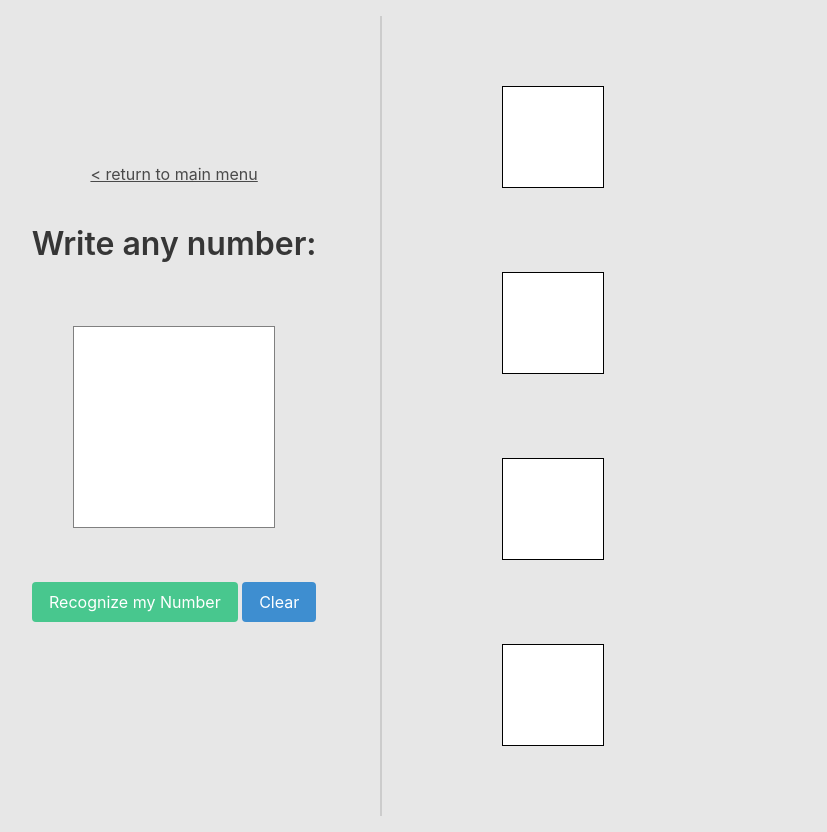
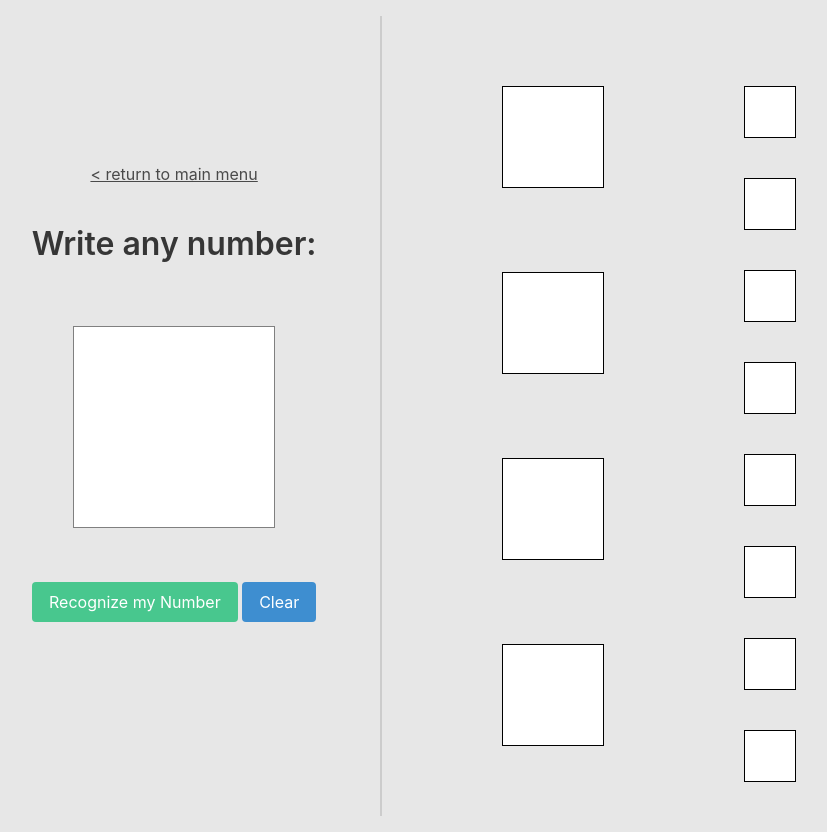
Before and after one commit to kellyyyeh/codyavosionary, a Flask app: page /recognize in a window 1280 px wide. Shown: the whole page, without its empty margins (48-875 px from the left). Run offline with Flask 3, Linux system fonts and the light colour scheme; a map, chart or similar area stays blank.

Commit message:
two layers

```diff
--- a/static/index.css
+++ b/static/index.css
@@ -30,7 +30,31 @@ html {
     margin-left: 100px;
 }
 
-.quadrant {
+.layer1 {
+    background-color: white;
+    border: 1px solid #000; /* Adds a border to each quadrant */
+    margin: 20px; /* Adds some space around each quadrant */
+}
+
+.layer2-1 {
+    background-color: white;
+    border: 1px solid #000; /* Adds a border to each quadrant */
+    margin: 20px; /* Adds some space around each quadrant */
+}
+
+.layer2-2 {
+    background-color: white;
+    border: 1px solid #000; /* Adds a border to each quadrant */
+    margin: 20px; /* Adds some space around each quadrant */
+}
+
+.layer2-3 {
+    background-color: white;
+    border: 1px solid #000; /* Adds a border to each quadrant */
+    margin: 20px; /* Adds some space around each quadrant */
+}
+
+.layer2-4 {
     background-color: white;
     border: 1px solid #000; /* Adds a border to each quadrant */
     margin: 20px; /* Adds some space around each quadrant */
--- a/static/index.js
+++ b/static/index.js
@@ -108,28 +108,53 @@ function drawCanvas() {
   }
 }
 
-function splitAndDisplayQuadrants(cnvs) {
-  const halfWidth = cnvs.width / 2
-  const halfHeight = cnvs.height / 2
+function splitAndDisplayQuadrants(cnvs, className) {
+  const context = cnvs.getContext("2d");
+  const halfWidth = cnvs.width / 2;
+  const halfHeight = cnvs.height / 2;
 
   // Get the image data for each quadrant
-  const topLeftData = context.getImageData(0, 0, halfWidth, halfHeight)
-  const topRightData = context.getImageData(halfWidth, 0, halfWidth, halfHeight)
-  const bottomLeftData = context.getImageData(0, halfHeight, halfWidth, halfHeight)
-  const bottomRightData = context.getImageData(halfWidth, halfHeight, halfWidth, halfHeight)
+  const imageData = [
+    context.getImageData(0, 0, halfWidth, halfHeight), // Top-left
+    context.getImageData(halfWidth, 0, halfWidth, halfHeight), // Top-right
+    context.getImageData(0, halfHeight, halfWidth, halfHeight), // Bottom-left
+    context.getImageData(halfWidth, halfHeight, halfWidth, halfHeight) // Bottom-right
+  ];
 
-  // Get contexts for each quadrant canvas
-  const topLeftCanvas = document.getElementById("top-left").getContext("2d")
-  const topRightCanvas = document.getElementById("top-right").getContext("2d")
-  const bottomLeftCanvas = document.getElementById("bottom-left").getContext("2d")
-  const bottomRightCanvas = document.getElementById("bottom-right").getContext("2d")
+  // Get all canvases with the class 'quadrant'
+  const quadrantCanvases = document.querySelectorAll(className);
 
-  // Draw the image data onto the respective canvases
-  topLeftCanvas.putImageData(topLeftData, 0, 0)
-  topRightCanvas.putImageData(topRightData, 0, 0)
-  bottomLeftCanvas.putImageData(bottomLeftData, 0, 0)
-  bottomRightCanvas.putImageData(bottomRightData, 0, 0)
+  // Loop through each quadrant canvas and put the corresponding image data
+  quadrantCanvases.forEach((canvas, index) => {
+    const ctx = canvas.getContext("2d");
+    ctx.putImageData(imageData[index], 0, 0);
+  });
+
+  return quadrantCanvases
 }
+
+// function splitAndDisplayQuadrants(cnvs) {
+//   const halfWidth = cnvs.width / 2
+//   const halfHeight = cnvs.height / 2
+
+//   // Get the image data for each quadrant
+//   const topLeftData = context.getImageData(0, 0, halfWidth, halfHeight)
+//   const topRightData = context.getImageData(halfWidth, 0, halfWidth, halfHeight)
+//   const bottomLeftData = context.getImageData(0, halfHeight, halfWidth, halfHeight)
+//   const bottomRightData = context.getImageData(halfWidth, halfHeight, halfWidth, halfHeight)
+
+
+//   const topLeftCanvas = document.getElementById("top-left").getContext("2d")
+//   const topRightCanvas = document.getElementById("top-right").getContext("2d")
+//   const bottomLeftCanvas = document.getElementById("bottom-left").getContext("2d")
+//   const bottomRightCanvas = document.getElementById("bottom-right").getContext("2d")
+
+//   // Draw the image data onto the respective canvases
+//   topLeftCanvas.putImageData(topLeftData, 0, 0)
+//   topRightCanvas.putImageData(topRightData, 0, 0)
+//   bottomLeftCanvas.putImageData(bottomLeftData, 0, 0)
+//   bottomRightCanvas.putImageData(bottomRightData, 0, 0)
+// }
 
 // this is shrinking the image, but still grabbing the important parts of it
 function getPixels() {
@@ -209,13 +234,18 @@ function pixelate(cntxt) {
 //   });
 // }
 
-
 function regAction() {
-  // let pixels = getPixels();
-  let pixels = pixelate(context);
+  let pixels = getPixels();
+  // let pixels = pixelate(context);
   document.getElementById('pixels').value = pixels; // Still set the hidden input if needed
 
-  layer1 = splitAndDisplayQuadrants(canvas);
+  layer1Canvases = splitAndDisplayQuadrants(canvas, '.layer1');
+  // layer1Canvases.forEach(layer1 => {
+  //   splitAndDisplayQuadrants(layer1, '.layer2');
+  // });
+  for (let i = 0; i < layer1Canvases.length; i++) {
+    splitAndDisplayQuadrants(layer1Canvases[i], `.layer2-${i}`);
+  }
 
   // Create a FormData object
   const formData = new FormData(document.getElementById("practice-form"));
--- a/templates/recognize.html
+++ b/templates/recognize.html
@@ -23,12 +23,22 @@
     </div>
   </div>
   <div class="quadrant-container" style="display: flex; flex-direction: column; justify-content: space-between;">
-    <canvas id="top-left" width="100" height="100" class="quadrant"></canvas>
-    <canvas id="top-right" width="100" height="100" class="quadrant"></canvas>
-    <canvas id="bottom-left" width="100" height="100" class="quadrant"></canvas>
-    <canvas id="bottom-right" width="100" height="100" class="quadrant"></canvas>
+    <canvas class="layer1" width="100" height="100"></canvas>
+    <canvas class="layer1" width="100" height="100"></canvas>
+    <canvas class="layer1" width="100" height="100"></canvas>
+    <canvas class="layer1" width="100" height="100"></canvas>
+  </div>
+  <div class="quadrant-container" style="display: flex; flex-direction: column; justify-content: space-between;">
+    <canvas class="layer2-1" width="50" height="50"></canvas>
+    <canvas class="layer2-1" width="50" height="50"></canvas>
+    <canvas class="layer2-1" width="50" height="50"></canvas>
+    <canvas class="layer2-1" width="50" height="50"></canvas>
+    <canvas class="layer2-2" width="50" height="50"></canvas>
+    <canvas class="layer2-2" width="50" height="50"></canvas>
+    <canvas class="layer2-2" width="50" height="50"></canvas>
+    <canvas class="layer2-2" width="50" height="50"></canvas>
+  </div>
 
-  </div>
 </div>
 
   <script>
```
